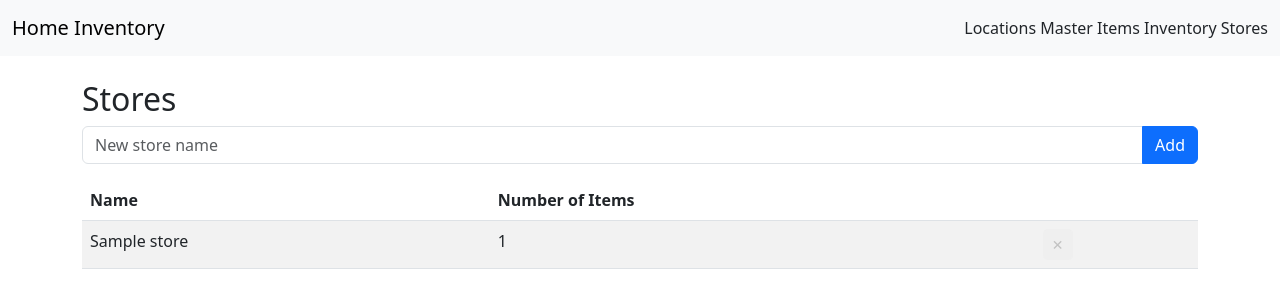
After one commit to scrampy/home-inventory, a Flask app: page /web/stores in a window 1280 px wide. The commit adds this page. Shown: the top 308 px of the page. Run offline with Flask 3, Linux system fonts and the light colour scheme; tables that the repository leaves empty hold one stand-in row (values such as "Sample post").

Commit message:
Add item editing: edit screen for master items, save name/aisle/notes, add store associations, nav link to Stores, clickable item links from inventory and master items.

```diff
--- a/app.py
+++ b/app.py
@@ -20,6 +20,19 @@ class MasterItem(db.Model):
     id = db.Column(db.Integer, primary_key=True)
     name = db.Column(db.String(128), unique=True, nullable=False)
     default_unit = db.Column(db.String(64), nullable=True)
+    aisle = db.Column(db.String(40))
+    notes = db.Column(db.String(200))
+    stores = db.relationship('Store', secondary='item_stores', back_populates='items')
+
+class Store(db.Model):
+    id = db.Column(db.Integer, primary_key=True)
+    name = db.Column(db.String(80), unique=True, nullable=False)
+    items = db.relationship('MasterItem', secondary='item_stores', back_populates='stores')
+
+item_stores = db.Table('item_stores',
+    db.Column('item_id', db.Integer, db.ForeignKey('master_item.id'), primary_key=True),
+    db.Column('store_id', db.Integer, db.ForeignKey('store.id'), primary_key=True)
+)
 
 class Inventory(db.Model):
     id = db.Column(db.Integer, primary_key=True)
@@ -44,6 +57,13 @@ class MasterItemSchema(Schema):
     id = fields.Int(dump_only=True)
     name = fields.Str(required=True)
     default_unit = fields.Str(allow_none=True)
+    aisle = fields.Str(allow_none=True)
+    notes = fields.Str(allow_none=True)
+    stores = fields.Nested('StoreSchema', many=True, dump_only=True)
+
+class StoreSchema(Schema):
+    id = fields.Int(dump_only=True)
+    name = fields.Str(required=True)
 
 class InventorySchema(Schema):
     id = fields.Int(dump_only=True)
@@ -59,6 +79,8 @@ location_schema = LocationSchema()
 locations_schema = LocationSchema(many=True)
 master_item_schema = MasterItemSchema()
 master_items_schema = MasterItemSchema(many=True)
+store_schema = StoreSchema()
+stores_schema = StoreSchema(many=True)
 inventory_schema = InventorySchema()
 inventories_schema = InventorySchema(many=True)
 
@@ -104,6 +126,23 @@ def create_master_item():
     db.session.add(item)
     db.session.commit()
     return jsonify(master_item_schema.dump(item)), 201
+
+# Store endpoints
+@app.route('/stores', methods=['GET'])
+def get_stores():
+    stores = Store.query.all()
+    return jsonify(stores_schema.dump(stores))
+
+@app.route('/stores', methods=['POST'])
+def create_store():
+    json_data = request.get_json()
+    try:
+        store = store_schema.load(json_data, session=db.session)
+    except ValidationError as err:
+        return jsonify(err.messages), 400
+    db.session.add(store)
+    db.session.commit()
+    return jsonify(store_schema.dump(store)), 201
 
 # Inventory endpoints
 @app.route('/inventory', methods=['GET'])
@@ -174,6 +213,14 @@ def seed():
     db.session.commit()
     return 'Database seeded!', 201
 
+# Seed stores
+@app.route('/seed_stores')
+def seed_stores():
+    stores = [Store(name=s) for s in ['Walmart', 'Costco', 'No Frills']]
+    db.session.add_all(stores)
+    db.session.commit()
+    return 'Stores seeded.'
+
 # Web interface routes
 @app.route('/', methods=['GET'])
 def index():
@@ -219,9 +266,11 @@ def web_master_items():
     error = None
     if request.method == 'POST':
         name = request.form.get('name')
+        aisle = request.form.get('aisle')
+        notes = request.form.get('notes')
         if name:
             norm_name = name.strip().title()
-            item = MasterItem(name=norm_name)
+            item = MasterItem(name=norm_name, aisle=aisle, notes=notes)
             db.session.add(item)
             try:
                 db.session.commit()
@@ -232,6 +281,40 @@ def web_master_items():
     error = request.args.get('error')
     items = MasterItem.query.order_by(MasterItem.name).all()
     return render_template('master_items.html', items=items, error=error)
+
+@app.route('/web/master-items/edit/<int:item_id>', methods=['GET', 'POST'])
+def web_edit_master_item(item_id):
+    item = MasterItem.query.get_or_404(item_id)
+    locations = Location.query.order_by(Location.name).all()
+    stores = Store.query.order_by(Store.name).all()
+    confirmation = None
+    error = None
+    if request.method == 'POST':
+        name = request.form.get('name', '').strip().title()
+        aisle = request.form.get('aisle', '').strip()
+        notes = request.form.get('notes', '').strip()
+        add_store_id = request.form.get('add_store_id')
+        # Update fields
+        item.name = name
+        item.aisle = aisle
+        item.notes = notes
+        # Add store association
+        if add_store_id:
+            store = Store.query.get(int(add_store_id))
+            if store and store not in item.stores:
+                item.stores.append(store)
+        # Remove store association (if implemented via JS in future)
+        # ...
+        try:
+            db.session.commit()
+            confirmation = "Changes saved."
+        except IntegrityError:
+            db.session.rollback()
+            error = f"Item '{name}' already exists."
+        return redirect(url_for('web_edit_master_item', item_id=item.id, confirmation=confirmation, error=error))
+    confirmation = request.args.get('confirmation')
+    error = request.args.get('error')
+    return render_template('edit_master_item.html', item=item, locations=locations, stores=stores, confirmation=confirmation, error=error)
 
 @app.route('/web/inventory', methods=['GET', 'POST'])
 def web_inventory():
@@ -316,5 +399,39 @@ def web_delete_inventory(inv_id):
     confirmation = f"Removed {item_name} from this location."
     return redirect(url_for('web_inventory', location_id=loc_id, confirmation=confirmation))
 
+@app.route('/web/stores', methods=['GET', 'POST'])
+def web_stores():
+    error = None
+    confirmation = None
+    if request.method == 'POST':
+        name = request.form.get('name')
+        if name:
+            norm_name = name.strip().title()
+            store = Store(name=norm_name)
+            db.session.add(store)
+            try:
+                db.session.commit()
+            except IntegrityError:
+                db.session.rollback()
+                error = f"Store '{norm_name}' already exists."
+        return redirect(url_for('web_stores', error=error) if not error else url_for('web_stores', error=error))
+    error = request.args.get('error')
+    confirmation = request.args.get('confirmation')
+    stores = Store.query.order_by(Store.name).all()
+    for store in stores:
+        store.num_items = len(store.items)
+    return render_template('stores.html', stores=stores, error=error, confirmation=confirmation)
+
+@app.route('/web/stores/delete/<int:store_id>', methods=['POST'])
+def web_delete_store(store_id):
+    store = Store.query.get_or_404(store_id)
+    if len(store.items) > 0:
+        error = f"Cannot delete '{store.name}' because it is still associated with items. Remove all associations first."
+        return redirect(url_for('web_stores', error=error))
+    db.session.delete(store)
+    db.session.commit()
+    confirmation = f"Store '{store.name}' deleted."
+    return redirect(url_for('web_stores', confirmation=confirmation))
+
 if __name__ == '__main__':
     app.run(debug=True)
--- a/templates/base.html
+++ b/templates/base.html
@@ -13,6 +13,7 @@
         <a class="nav-link d-inline" href="{{ url_for('web_locations') }}">Locations</a>
         <a class="nav-link d-inline" href="{{ url_for('web_master_items') }}">Master Items</a>
         <a class="nav-link d-inline" href="{{ url_for('web_inventory') }}">Inventory</a>
+        <a class="nav-link d-inline" href="{{ url_for('web_stores') }}">Stores</a>
       </div>
     </div>
   </nav>
--- a/templates/inventory.html
+++ b/templates/inventory.html
@@ -57,7 +57,7 @@
   <tbody>
     {% for inv in inventory %}
     <tr>
-      <td>{{ inv.master_item.name }}</td>
+      <td><a href="{{ url_for('web_edit_master_item', item_id=inv.master_item.id) }}">{{ inv.master_item.name }}</a></td>
       <td>
         <form method="post" action="{{ url_for('web_update_inventory', inv_id=inv.id) }}" class="d-inline-flex align-items-center justify-content-center gap-1 mb-0">
           <input type="hidden" name="quantity" value="{{ (inv.quantity - 1) if inv.quantity > 0 else 0 }}">
--- a/templates/master_items.html
+++ b/templates/master_items.html
@@ -16,7 +16,7 @@
 <ul class="list-group">
   {% for item in items %}
   <li class="list-group-item d-flex justify-content-between align-items-center">
-    {{ item.name }}
+    <a href="{{ url_for('web_edit_master_item', item_id=item.id) }}">{{ item.name }}</a>
   </li>
   {% endfor %}
 </ul>
--- /dev/null
+++ b/templates/stores.html
@@ -0,0 +1,70 @@
+{% extends 'base.html' %}
+{% block content %}
+<h2>Stores</h2>
+{% if error %}
+  <div class="alert alert-danger alert-dismissible fade show mt-2 mb-3" role="alert">
+    {{ error }}
+    <button type="button" class="btn-close" data-bs-dismiss="alert" aria-label="Close"></button>
+  </div>
+{% endif %}
+{% if confirmation %}
+  <div class="alert alert-success alert-dismissible fade show mt-2 mb-3" role="alert">
+    {{ confirmation }}
+    <button type="button" class="btn-close" data-bs-dismiss="alert" aria-label="Close"></button>
+  </div>
+{% endif %}
+<form method="post" class="mb-3">
+  <div class="input-group">
+    <input name="name" class="form-control" placeholder="New store name" required>
+    <button class="btn btn-primary">Add</button>
+  </div>
+</form>
+<table class="table table-striped mt-3">
+  <thead>
+    <tr>
+      <th>Name</th>
+      <th>Number of Items</th>
+      <th></th>
+    </tr>
+  </thead>
+  <tbody>
+    {% for store in stores %}
+    <tr id="store-row-{{ store.id }}">
+      <td>{{ store.name }}</td>
+      <td>{{ store.num_items }}</td>
+      <td>
+        {% if store.num_items == 0 %}
+          <span id="delete-actions-{{ store.id }}">
+            <button type="button" class="btn btn-sm" style="background-color:#f8d7da; color:#842029; border:1px solid #f5c2c7;" title="Remove" onclick="showDeleteConfirm({{ store.id }})">&#10005;</button>
+          </span>
+          <span id="delete-confirm-{{ store.id }}" style="display:none;">
+            <button type="button" class="btn btn-secondary btn-sm me-1" onclick="hideDeleteConfirm({{ store.id }})">Cancel</button>
+            <form method="post" action="{{ url_for('web_delete_store', store_id=store.id) }}" style="display:inline;">
+              <button type="submit" class="btn btn-danger btn-sm">Delete</button>
+            </form>
+          </span>
+        {% else %}
+          <button class="btn btn-sm" style="background-color:#eee; color:#aaa; border:1px solid #eee; cursor:not-allowed;" title="Cannot delete store in use" disabled>&#10005;</button>
+        {% endif %}
+      </td>
+    </tr>
+    {% endfor %}
+  </tbody>
+</table>
+<script>
+let lastConfirmStoreId = null;
+function showDeleteConfirm(storeId) {
+  if (lastConfirmStoreId !== null && lastConfirmStoreId !== storeId) {
+    hideDeleteConfirm(lastConfirmStoreId);
+  }
+  document.getElementById('delete-actions-' + storeId).style.display = 'none';
+  document.getElementById('delete-confirm-' + storeId).style.display = '';
+  lastConfirmStoreId = storeId;
+}
+function hideDeleteConfirm(storeId) {
+  document.getElementById('delete-actions-' + storeId).style.display = '';
+  document.getElementById('delete-confirm-' + storeId).style.display = 'none';
+  lastConfirmStoreId = null;
+}
+</script>
+{% endblock %}
```
Also changed, not shown: templates/edit_master_item.html (added, +48 -0 lines).
